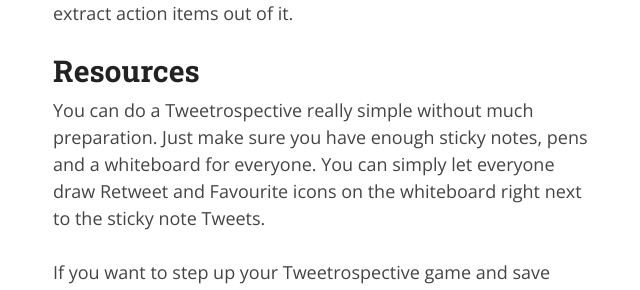
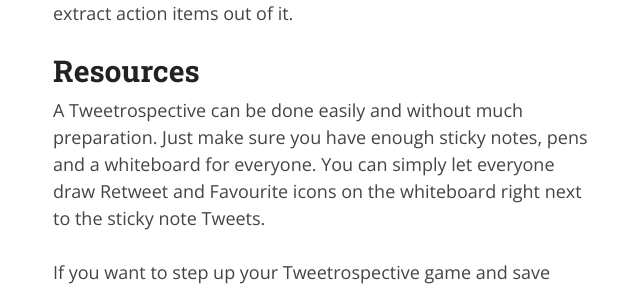
Before and after one commit to hamvocke/hamvocke.github.io, a Jekyll site: the page built from _posts/2015-05-10-tweetrospective-agile-retrospective.md, in a window 1280 px wide and 900 px high, scrolled down 5516 px. Shown: the part 162-452 px from the top of the window, without its empty margins (317-957 px from the left). Built offline with Jekyll 4.4.1, drawn with Linux system fonts in a browser that asks for light colours; nearby versions of some CDN libraries; comment, search, counter and statistics services are not loaded.

Commit message:
Minor updates and corrections

```diff
--- a/_posts/2015-05-10-tweetrospective-agile-retrospective.md
+++ b/_posts/2015-05-10-tweetrospective-agile-retrospective.md
@@ -140,7 +140,7 @@
 <a name="resources"></a>
 
 ## Resources
-You can do a Tweetrospective really simple without much preparation. Just make sure you have enough
+A Tweetrospective can be done easily and without much preparation. Just make sure you have enough
 sticky notes, pens and a whiteboard for everyone. You can simply let everyone draw Retweet and
 Favourite icons on the whiteboard right next to the sticky note Tweets.
 
```
